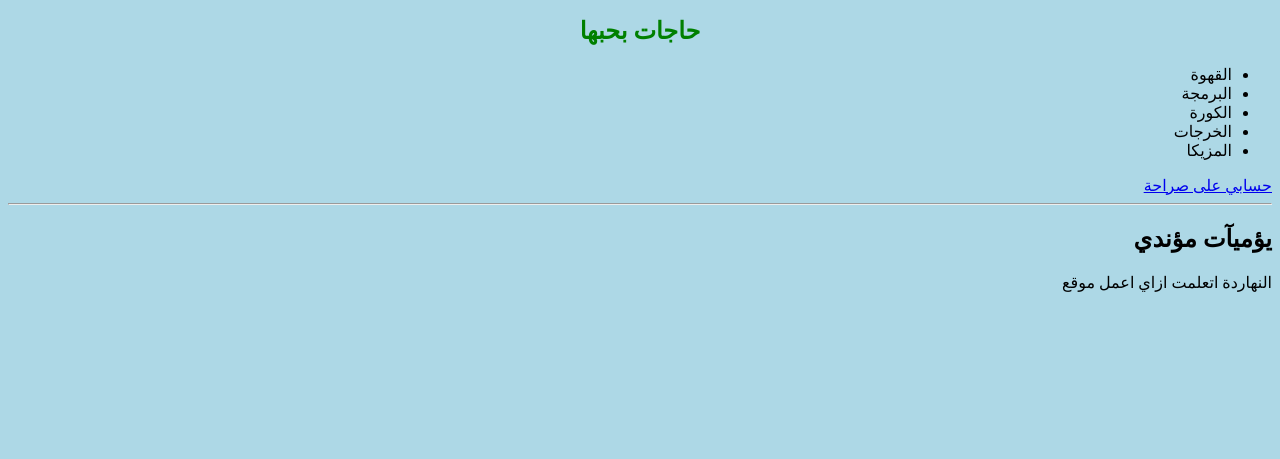
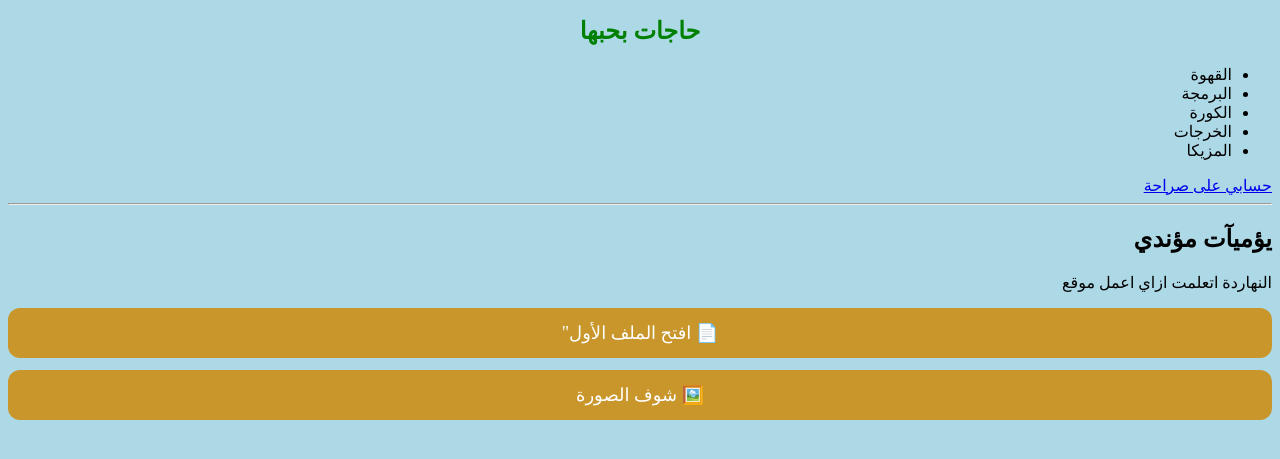
Before and after one commit to mohaned170/mohaned170.github.io, a plain HTML site: page index.html in a window 1280 px wide. Shown: the part 103-562 px from the top of the page. Drawn offline with Linux system fonts and the light colour scheme.

Commit message:
Update index.html

```diff
--- a/index.html
+++ b/index.html
@@ -25,5 +25,10 @@ body { background-color: lightblue; }
 <h2>يؤميآت مؤندي</h2>
 <p>النهاردة اتعلمت ازاي اعمل موقع</p>
 <script>if('serviceWorker' in navigator){navigator.serviceWorker.register('sw.js');}</script>
+<style>
+.btn{display:block;background:#c9962b;color:#fff;text-align:center;padding:14px;margin:12px 0;border-radius:12px;font-size:18px;text-decoration:none}
+</style>
+<a class="btn" href="مباديء قانون ">📄 افتح الملف الأول"</a>
+<a class="btn" href="photo1.jpg">🖼️ شوف الصورة</a>
 </body>
 </html>
```
